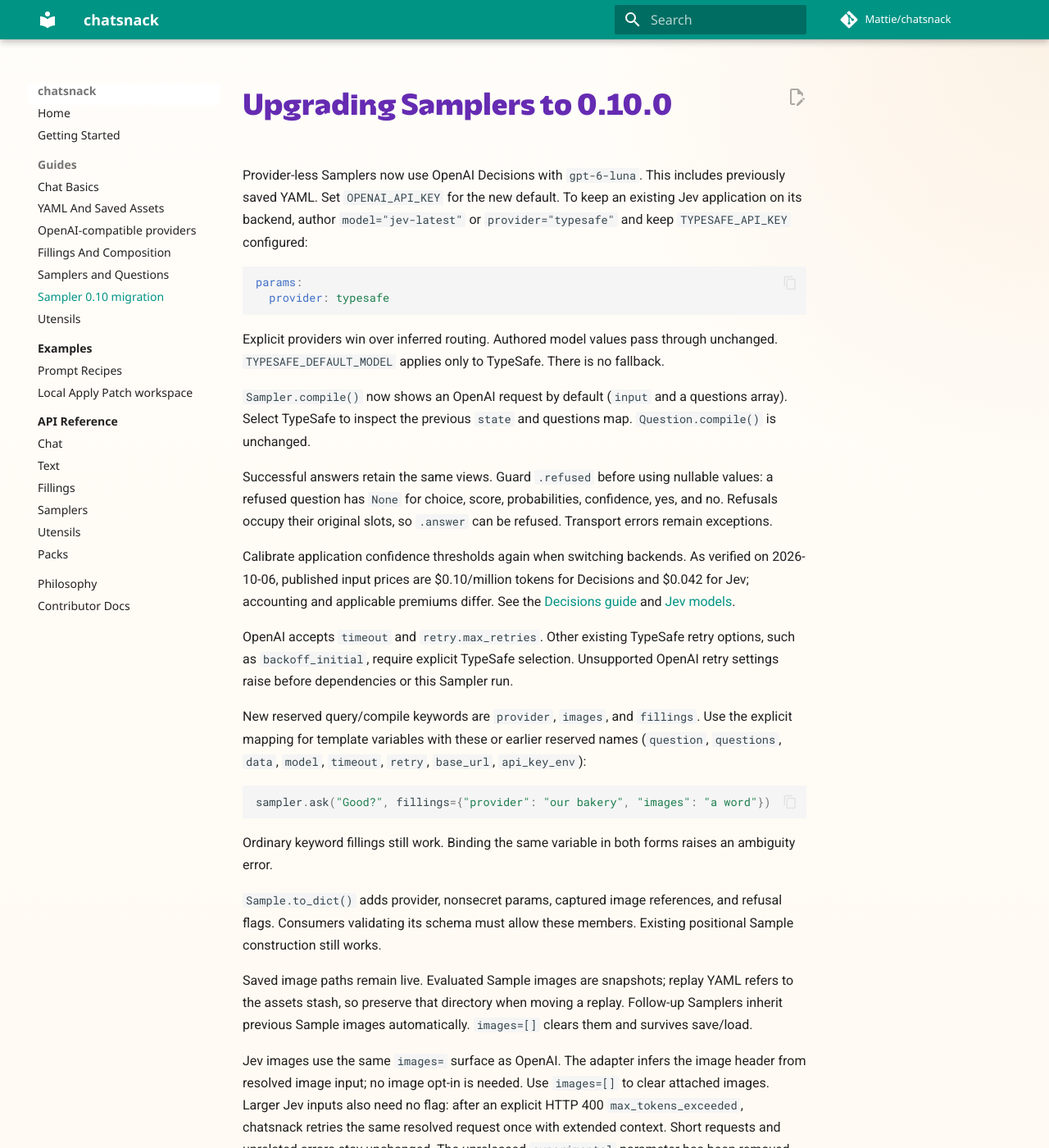
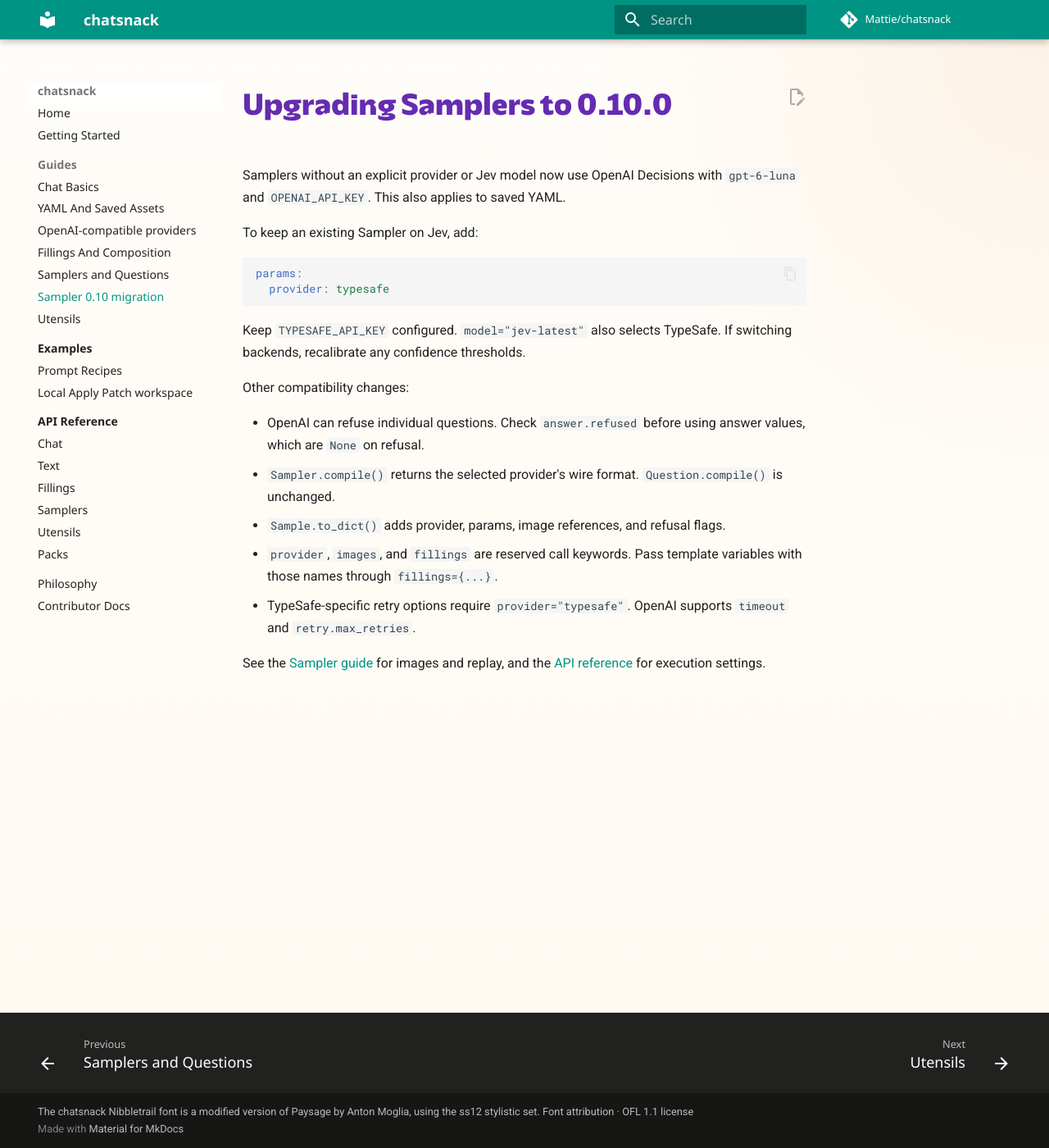
Before and after one commit to Mattie/chatsnack, an MkDocs documentation site: the page built from docs/migration/0.10.md, in a window 1280 px wide and 1400 px high. Shown: the whole window at 82% size. Built offline with MkDocs 1.6.1 and Material for MkDocs 9.7.7, drawn with Linux system fonts in a browser that asks for light colours; comment, search, counter and statistics services are not loaded; some of the changed text lies outside the part shown.

Commit message:
Trim Sampler migration notes to compatibility changes

````diff
--- a/docs/migration/0.10.md
+++ b/docs/migration/0.10.md
@@ -1,68 +1,29 @@
 # Upgrading Samplers to 0.10.0
 
-Provider-less Samplers now use OpenAI Decisions with `gpt-6-luna`. This includes
-previously saved YAML. Set `OPENAI_API_KEY` for the new default. To keep an existing
-Jev application on its backend, author `model="jev-latest"` or `provider="typesafe"`
-and keep `TYPESAFE_API_KEY` configured:
+Samplers without an explicit provider or Jev model now use OpenAI Decisions with
+`gpt-6-luna` and `OPENAI_API_KEY`. This also applies to saved YAML.
+
+To keep an existing Sampler on Jev, add:
 
 ```yaml
 params:
   provider: typesafe
 ```
 
-Explicit providers win over inferred routing. Authored model values pass through
-unchanged. `TYPESAFE_DEFAULT_MODEL` applies only to TypeSafe. There is no fallback.
+Keep `TYPESAFE_API_KEY` configured. `model="jev-latest"` also selects TypeSafe.
+If switching backends, recalibrate any confidence thresholds.
 
-`Sampler.compile()` now shows an OpenAI request by default (`input` and a questions
-array). Select TypeSafe to inspect the previous `state` and questions map.
-`Question.compile()` is unchanged.
+Other compatibility changes:
 
-Successful answers retain the same views. Guard `.refused` before using nullable
-values: a refused question has `None` for choice, score, probabilities, confidence,
-yes, and no. Refusals occupy their original slots, so `.answer` can be refused.
-Transport errors remain exceptions.
+- OpenAI can refuse individual questions. Check `answer.refused` before using
+  answer values, which are `None` on refusal.
+- `Sampler.compile()` returns the selected provider's wire format.
+  `Question.compile()` is unchanged.
+- `Sample.to_dict()` adds provider, params, image references, and refusal flags.
+- `provider`, `images`, and `fillings` are reserved call keywords. Pass template
+  variables with those names through `fillings={...}`.
+- TypeSafe-specific retry options require `provider="typesafe"`. OpenAI supports
+  `timeout` and `retry.max_retries`.
 
-Calibrate application confidence thresholds again when switching backends. As
-verified on 2026-10-06, published input prices are $0.10/million tokens for Decisions
-and $0.042 for Jev; accounting and applicable premiums differ. See the
-[Decisions guide](https://developers.openai.com/api/docs/guides/decisions) and
-[Jev models](https://docs.typesafe.ai/models).
-
-OpenAI accepts `timeout` and `retry.max_retries`. Other existing TypeSafe retry
-options, such as `backoff_initial`, require explicit TypeSafe selection. Unsupported
-OpenAI retry settings raise before dependencies or this Sampler run.
-
-New reserved query/compile keywords are `provider`, `images`, and `fillings`. Use
-the explicit mapping for template variables with these or earlier reserved names
-(`question`, `questions`, `data`, `model`, `timeout`, `retry`, `base_url`, `api_key_env`):
-
-```python
-sampler.ask("Good?", fillings={"provider": "our bakery", "images": "a word"})
-```
-
-Ordinary keyword fillings still work. Binding the same variable in both forms
-raises an ambiguity error.
-
-`Sample.to_dict()` adds provider, nonsecret params, captured image references, and
-refusal flags. Consumers validating its schema must allow these members. Existing
-positional Sample construction still works.
-
-Saved image paths remain live. Evaluated Sample images are snapshots; replay YAML
-refers to the assets stash, so preserve that directory when moving a replay.
-Follow-up Samplers inherit previous Sample images automatically. `images=[]` clears
-them and survives save/load.
-
-Jev images use the same `images=` surface as OpenAI. The adapter infers the image
-header from resolved image input; no image opt-in is needed. Use `images=[]` to
-clear attached images. Larger Jev inputs also need no flag: after an explicit
-HTTP 400 `max_tokens_exceeded`, chatsnack retries the same resolved request once
-with extended context. Short requests and unrelated errors stay unchanged.
-The unreleased `experimental` parameter has been removed entirely; delete it
-from saved params. `experimental` is again available as an ordinary filling name.
-TypeSafe SDK now requires
-`>=0.7.5,<0.8.0`; its response objects use Pydantic instead of msgspec.
-Jev accepts PNG/JPEG with its own image limits, rather than OpenAI's WebP and
-128-image contract. See the [API reference](../reference/api/sampler.md#images-and-fillings).
-
-The bundled TypeSafe web examples explicitly select their existing backend.
-0.10.0 is this compatibility boundary; publication requires a separate request.
+See the [Sampler guide](../guides/samplers.md) for images and replay, and the
+[API reference](../reference/api/sampler.md) for execution settings.
````
